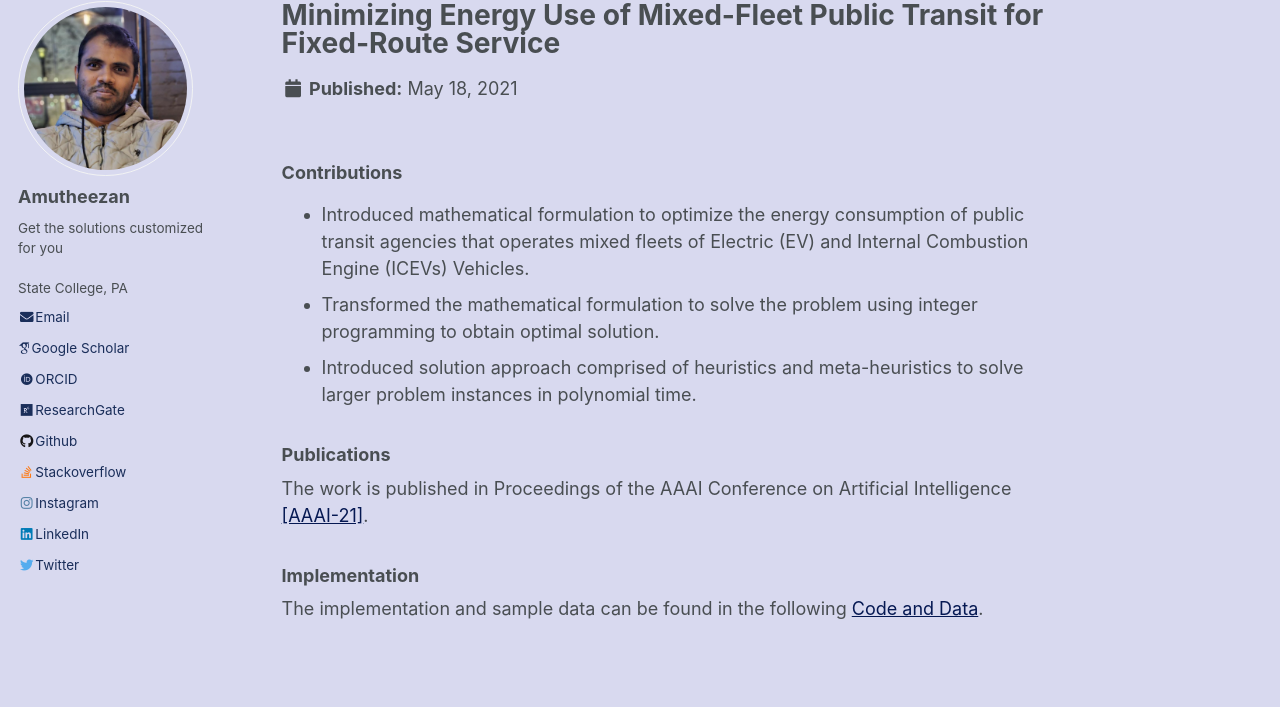
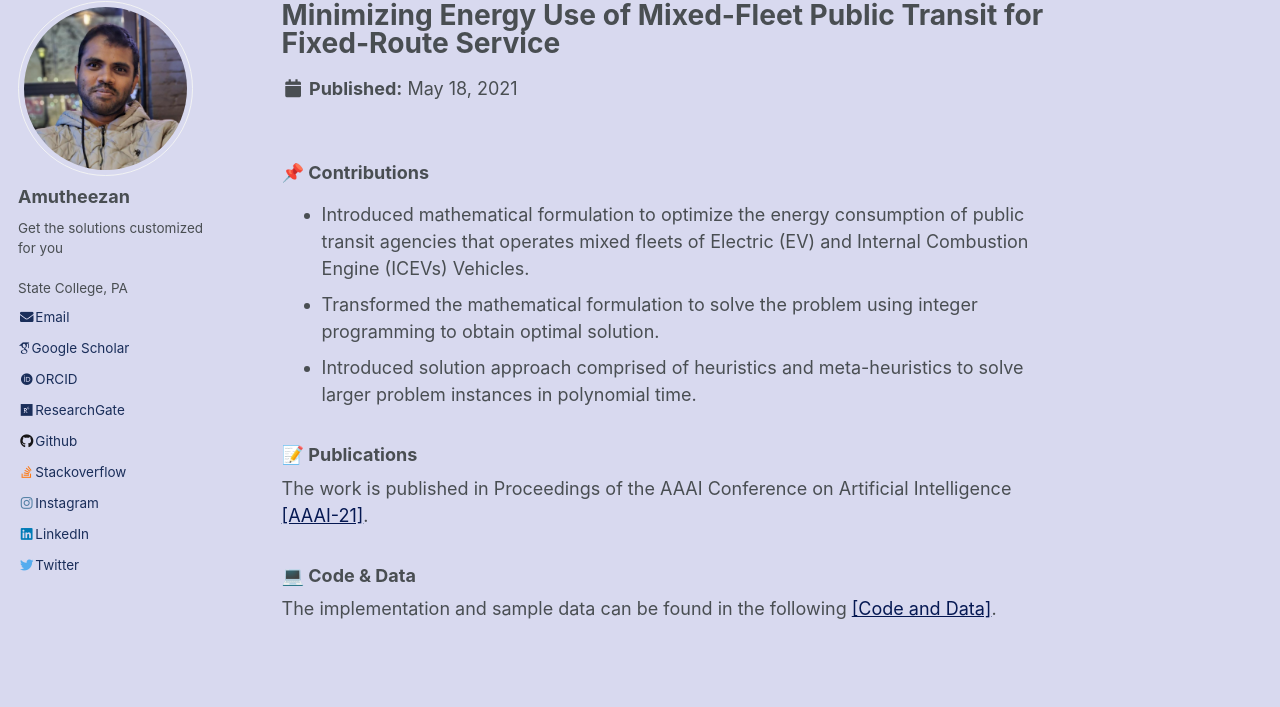
Before and after one commit to Amutheezan/amutheezan.github.io, a Jekyll site: the page built from _projects/2021-05-18-hdemma.md, in a window 1280 px wide and 1235 px high. Shown: the part 117-824 px from the top of the window. Built offline with Jekyll 4.4.1, drawn with Linux system fonts in a browser that asks for light colours; some web fonts are replaced.

Commit message:
Update 2021-05-18-hdemma.md

```diff
--- a/_projects/2021-05-18-hdemma.md
+++ b/_projects/2021-05-18-hdemma.md
@@ -6,18 +6,18 @@ permalink: /projects/public-transit
 date: 2021-05-18
 
 ---
-### Contributions
+### 📌 Contributions
 
 * Introduced mathematical formulation to optimize the energy consumption of public transit agencies that operates mixed fleets
 of Electric (EV) and Internal Combustion Engine (ICEVs) Vehicles.
 * Transformed the mathematical formulation to solve the problem using integer programming to obtain optimal solution.
 * Introduced solution approach comprised of heuristics and meta-heuristics to solve larger problem instances in polynomial time.
 
-### Publications
+### 📝 Publications
 
 The work is published in Proceedings of the AAAI Conference on Artificial Intelligence [[AAAI-21]](https://ojs.aaai.org/index.php/AAAI/article/view/17752).
 
-### Implementation
+### 💻 Code & Data
 
 The implementation and sample data can be found in the following
-[Code and Data](https://github.com/smarttransit-ai/EnergyOptCode-AAAI).
+[[Code and Data]](https://github.com/smarttransit-ai/EnergyOptCode-AAAI).
```
